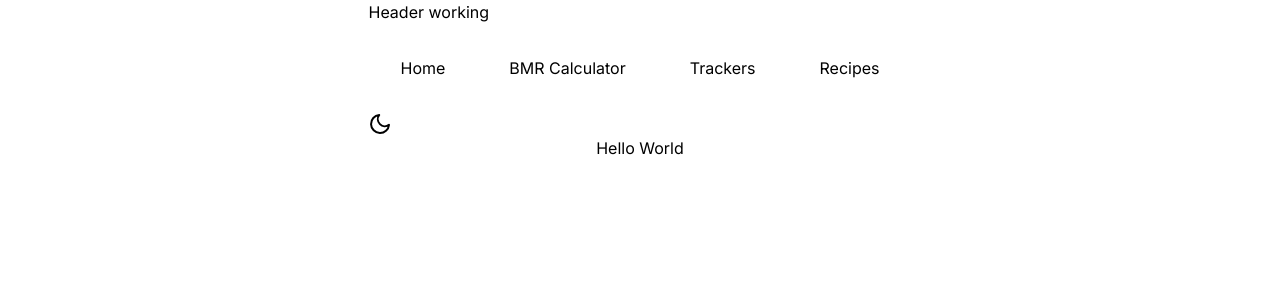
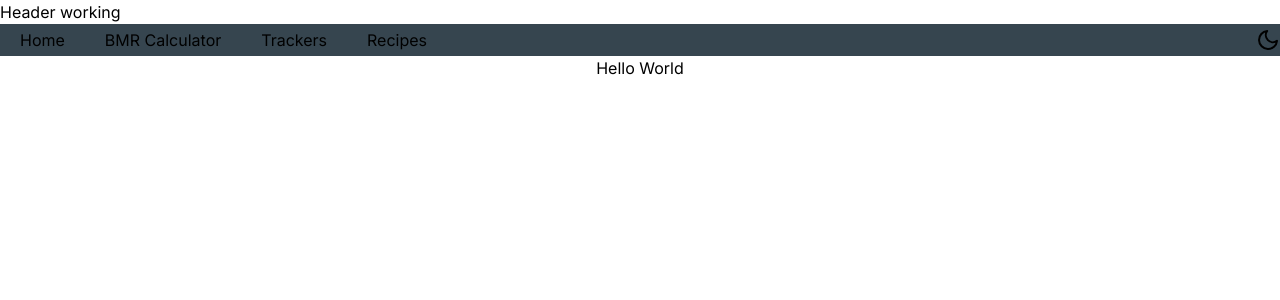
Before and after one commit to nikolajnowicki/simply-calories, a Next.js app in the folder simply-calories/: page / in a window 1280 px wide. Shown: the top 300 px of the page. Built offline with nearby package versions, Linux system fonts and the light colour scheme.

Commit message:
Added color variables

```diff
--- a/simply-calories/src/components/desktop/DesktopHeader.tsx
+++ b/simply-calories/src/components/desktop/DesktopHeader.tsx
@@ -2,7 +2,7 @@ import { NavBar } from "./NavBar/NavBar";
 
 export const Header = () => {
   return (
-    <header>
+    <header className="bg-#6082B6 rounded-md w-full  sm:max-w-[700px] lg:max-w-[1024px] xl:max-w-[1280px]">
       <h1>Header working</h1>
       <NavBar></NavBar>
     </header>
--- a/simply-calories/src/components/desktop/NavBar/NavBar.tsx
+++ b/simply-calories/src/components/desktop/NavBar/NavBar.tsx
@@ -3,12 +3,17 @@ import { NavBarButton } from "./NavBarButton";
 
 export const NavBar = () => {
   return (
-    <nav>
-      <NavBarButton text="Home" href="/"></NavBarButton>
-      <NavBarButton text="BMR Calculator" href="/bmr-calc"></NavBarButton>
-      <NavBarButton text="Trackers" href="/calorie-tracker"></NavBarButton>
-      <NavBarButton text="Recipes" href="/recipes"></NavBarButton>
-      <ThemeSwitcher></ThemeSwitcher>
+    <nav className="flex flex-row justify-left items-center w-full justify-between bg-DarkUiCol">
+      <div className="">
+        <NavBarButton text="Home" href="/"></NavBarButton>
+        <NavBarButton text="BMR Calculator" href="/bmr-calc"></NavBarButton>
+        <NavBarButton text="Trackers" href="/calorie-tracker"></NavBarButton>
+        <NavBarButton text="Recipes" href="/recipes"></NavBarButton>
+      </div>
+
+      <div className="flex justify-right">
+        <ThemeSwitcher></ThemeSwitcher>
+      </div>
     </nav>
   );
 };
--- a/simply-calories/src/components/desktop/NavBar/NavBarButton.tsx
+++ b/simply-calories/src/components/desktop/NavBar/NavBarButton.tsx
@@ -8,7 +8,7 @@ type NavBarButtonProps = {
 export const NavBarButton = (props: NavBarButtonProps) => {
   return (
     <Link href={props.href}>
-      <button className="p-4 m-4 bg-white dark:bg-gray-700">
+      <button className="px-4 py-1 mx-1 bg-transparent dark:bg-gray-700">
         {props.text}
       </button>
     </Link>
--- a/simply-calories/tailwind.config.ts
+++ b/simply-calories/tailwind.config.ts
@@ -9,6 +9,27 @@ const config: Config = {
   ],
   theme: {
     extend: {
+      colors: {
+        // Light Theme
+
+        LightbgCol: "#161A30",
+        LightPrimaryCol: "#31304D",
+        LightSecondaryCol: "#B6BBC4",
+        LightUiCol: "#fffff",
+        LightTextCol: "#F0ECE5",
+
+        // Dark Theme
+
+        DarkbgCol: "#161A30",
+        DarkPrimaryCol: "#31304D",
+        DarkSecondaryCol: "#B6BBC4",
+        DarkUiCol: "#36454F",
+        DarkTextCol: "#F0ECE5",
+
+        // Universal
+
+        textError: "#FF7070",
+      },
       backgroundImage: {
         "gradient-radial": "radial-gradient(var(--tw-gradient-stops))",
         "gradient-conic":
```
